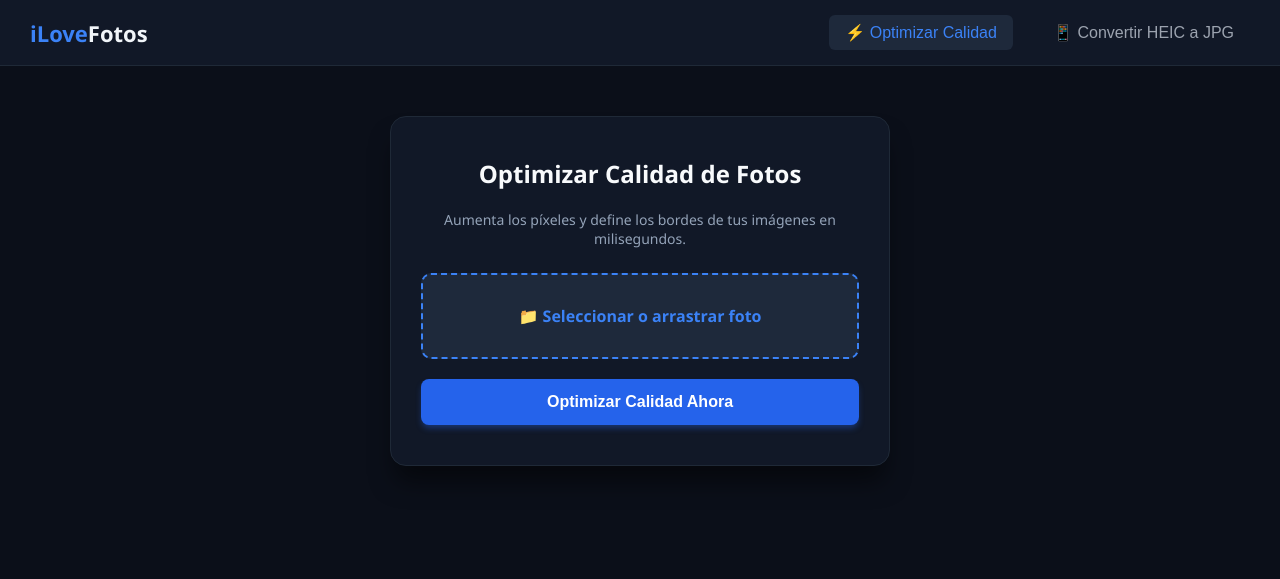
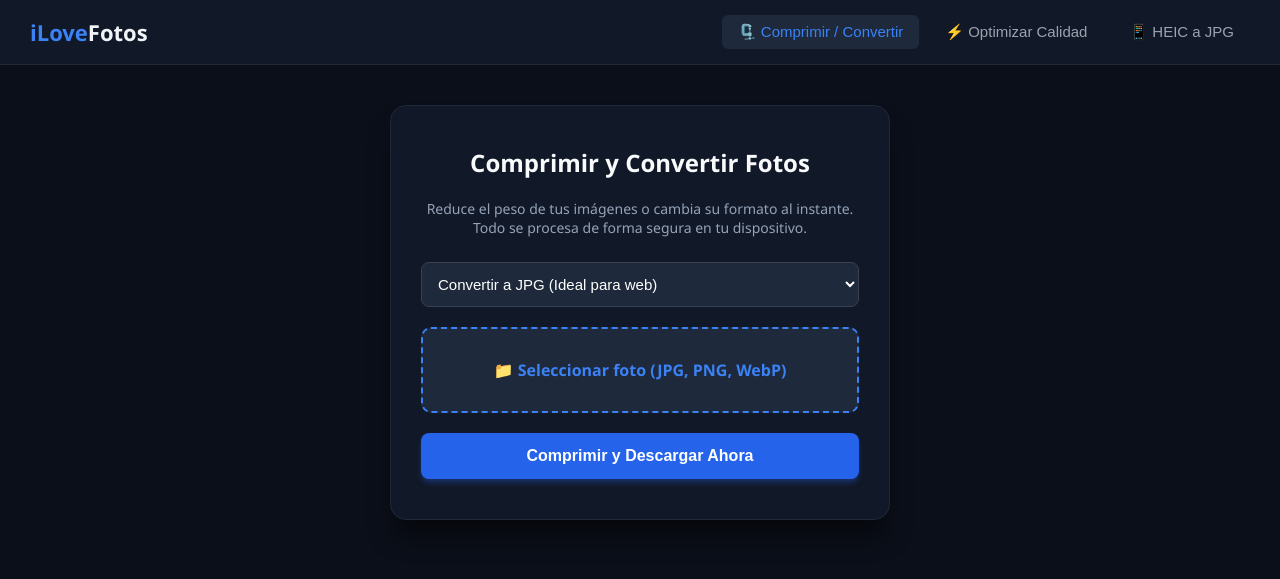
Before and after one commit to sebastianbarrazab-debug/mi-mejorador-de-fotos, a Flask app: page / in a window 1280 px wide. Shown: the top 579 px of the page. Run offline with Flask 3, Linux system fonts and the light colour scheme; some libraries are stand-ins or nearby versions.

Commit message:
Update index.html

```diff
--- a/templates/index.html
+++ b/templates/index.html
@@ -4,30 +4,41 @@
     <meta charset="UTF-8">
     <meta name="viewport" content="width=device-width, initial-scale=1.0">
     <title>iLoveFotos - Herramientas de Imagen Online Gratis</title>
-    <meta name="description" content="Mejora la calidad de tus fotos y convierte archivos HEIC de iPhone a JPG online y gratis de forma local.">
+    <meta name="description" content="Mejora la calidad de tus fotos, comprime imágenes y convierte archivos HEIC online y gratis.">
 
-    <!-- CORREGIDO: Enlace correcto al CDN de heic2any para WebAssembly -->
+    <!-- LIBRERÍAS EXTERNAS -->
+    <!-- heic2any para convertir fotos de iPhone -->
     <script src="https://cdn.jsdelivr.net/npm/heic2any@0.0.4/dist/heic2any.min.js"></script>
+    <!-- browser-image-compression para comprimir y convertir JPG/PNG/WebP -->
+    <script src="https://cdn.jsdelivr.net/npm/browser-image-compression@2.0.2/dist/browser-image-compression.js"></script>
 
     <style>
         body { font-family: 'Segoe UI', system-ui, -apple-system, sans-serif; text-align: center; background: #0b0f19; color: #f1f5f9; padding: 0; margin: 0; }
-        .navbar { background: #111827; padding: 15px 30px; display: flex; justify-content: space-between; align-items: center; border-bottom: 1px solid #1f2937; }
+        .navbar { background: #111827; padding: 15px 30px; display: flex; justify-content: space-between; align-items: center; border-bottom: 1px solid #1f2937; flex-wrap: wrap; gap: 10px; }
         .logo { font-size: 22px; font-weight: bold; color: #3b82f6; text-decoration: none; }
         .logo span { color: #f1f5f9; }
-        .nav-links button { background: transparent; color: #9ca3af; border: none; font-size: 16px; margin-left: 20px; cursor: pointer; padding: 8px 16px; border-radius: 6px; font-weight: 500; transition: 0.2s; }
+        .nav-links { display: flex; gap: 10px; flex-wrap: wrap; justify-content: center; }
+        .nav-links button { background: transparent; color: #9ca3af; border: none; font-size: 15px; cursor: pointer; padding: 8px 16px; border-radius: 6px; font-weight: 500; transition: 0.2s; }
         .nav-links button.active, .nav-links button:hover { color: #3b82f6; background: #1e293b; }
-        .container { padding: 50px 20px; display: flex; flex-direction: column; align-items: center; }
+
+        .container { padding: 40px 20px; display: flex; flex-direction: column; align-items: center; }
         .tab-content { display: none; width: 100%; max-width: 500px; }
         .tab-content.active { display: block; }
+
         .card { background: #111827; padding: 40px 30px; border-radius: 16px; border: 1px solid #1f2937; box-shadow: 0 20px 25px -5px rgba(0,0,0,0.5); text-align: center; margin-bottom: 20px; }
         h2 { margin-top: 0; color: #f8fafc; font-size: 24px; }
         p { color: #94a3b8; font-size: 14px; margin-bottom: 25px; }
+
         input[type="file"] { display: none; }
         .file-label { display: block; background: #1e293b; border: 2px dashed #3b82f6; padding: 30px 20px; border-radius: 10px; cursor: pointer; transition: 0.2s; color: #3b82f6; font-weight: 600; margin-bottom: 20px; word-break: break-all; }
         .file-label:hover { background: #1e293b; border-color: #60a5fa; color: #60a5fa; }
+
+        .selector-formato { width: 100%; padding: 12px; margin-bottom: 20px; border-radius: 8px; background: #1e293b; color: white; border: 1px solid #374151; font-size: 15px; cursor: pointer; }
+
         .btn-action { background: #2563eb; color: white; padding: 14px 28px; border: none; border-radius: 8px; font-size: 16px; font-weight: bold; cursor: pointer; width: 100%; transition: 0.2s; box-shadow: 0 4px 6px -1px rgba(37,99,235,0.4); }
         .btn-action:hover { background: #1d4ed8; }
         .btn-action:disabled { background: #4b5563; cursor: not-allowed; box-shadow: none; }
+
         .ads-section { display: none; width: 100%; max-width: 500px; padding: 20px; background: #1e293b; border-radius: 12px; border: 1px solid #374151; box-sizing: border-box; }
         .ad-box { background: #0b0f19; padding: 40px 20px; margin: 20px 0; color: #64748b; border-radius: 8px; font-size: 14px; border: 1px dashed #334155; }
         .status-text { color: #34d399; font-weight: 600; margin-bottom: 10px; }
@@ -38,32 +49,55 @@
     <nav class="navbar">
         <a href="#" class="logo">iLove<span>Fotos</span></a>
         <div class="nav-links">
-            <button id="nav-mejorar" class="active" onclick="switchTab('mejorar')">⚡ Optimizar Calidad</button>
-            <button id="nav-heic" onclick="switchTab('heic')">📱 Convertir HEIC a JPG</button>
+            <button id="nav-comprimir" class="active" onclick="switchTab('comprimir')">🗜️ Comprimir / Convertir</button>
+            <button id="nav-mejorar" onclick="switchTab('mejorar')">⚡ Optimizar Calidad</button>
+            <button id="nav-heic" onclick="switchTab('heic')">📱 HEIC a JPG</button>
         </div>
     </nav>
 
     <div class="container">
-        <div id="tab-mejorar" class="tab-content active">
+
+        <!-- HERRAMIENTA 1: COMPRIMIR Y CONVERTIR (NUEVA - 100% CLIENTE) -->
+        <div id="tab-comprimir" class="tab-content active">
+            <div class="card">
+                <h2>Comprimir y Convertir Fotos</h2>
+                <p>Reduce el peso de tus imágenes o cambia su formato al instante. Todo se procesa de forma segura en tu dispositivo.</p>
+
+                <select id="formato-salida" class="selector-formato">
+                    <option value="image/jpeg">Convertir a JPG (Ideal para web)</option>
+                    <option value="image/png">Convertir a PNG (Mantiene fondo transparente)</option>
+                    <option value="image/webp">Convertir a WebP (Máxima compresión)</option>
+                </select>
+
+                <label for="input-comprimir" class="file-label" id="label-comprimir">📁 Seleccionar foto (JPG, PNG, WebP)</label>
+                <input type="file" id="input-comprimir" accept="image/*" onchange="updateLabel('comprimir')">
+                <button class="btn-action" id="btn-comprimir" onclick="procesarCompresion()">Comprimir y Descargar Ahora</button>
+            </div>
+        </div>
+
+        <!-- HERRAMIENTA 2: OPTIMIZAR CALIDAD (SERVIDOR) -->
+        <div id="tab-mejorar" class="tab-content">
             <div class="card">
                 <h2>Optimizar Calidad de Fotos</h2>
-                <p>Aumenta los píxeles y define los bordes de tus imágenes en milisegundos.</p>
+                <p>Aumenta los píxeles y define los bordes de tus imágenes mediante algoritmos avanzados.</p>
                 <label for="input-mejorar" class="file-label" id="label-mejorar">📁 Seleccionar o arrastrar foto</label>
                 <input type="file" id="input-mejorar" accept="image/*" onchange="updateLabel('mejorar')">
                 <button class="btn-action" onclick="procesarMejora()">Optimizar Calidad Ahora</button>
             </div>
         </div>
 
+        <!-- HERRAMIENTA 3: CONVERTIR HEIC (WEBASSEMBLY CLIENTE) -->
         <div id="tab-heic" class="tab-content">
             <div class="card">
-                <h2>Convertir HEIC de iPhone a JPG</h2>
-                <p>100% Privado: Tus fotos se procesan de forma segura dentro de tu dispositivo mediante WebAssembly.</p>
-                <label for="input-heic" class="file-label" id="label-heic">🍏 Seleccionar archivo .heic de Apple</label>
+                <h2>Convertir HEIC a JPG</h2>
+                <p>100% Privado: Tus fotos de iPhone se decodifican de forma segura en tu navegador sin subirlas a internet.</p>
+                <label for="input-heic" class="file-label" id="label-heic">🍏 Seleccionar archivo .heic</label>
                 <input type="file" id="input-heic" accept=".heic,.HEIC" onchange="updateLabel('heic')">
                 <button class="btn-action" id="btn-convertir-heic" onclick="procesarHeicWasm()">Convertir a JPG al Instante</button>
             </div>
         </div>
 
+        <!-- ZONA DE DESCARGA Y ANUNCIOS -->
         <div class="ads-section" id="seccion-anuncio">
             <div class="status-text" id="texto-estado">¡Procesamiento completo con éxito!</div>
             <div class="ad-box">
@@ -77,10 +111,9 @@
     <script>
         let blobDescargaLocal = null;
         let urlDescargaServidor = "";
-        let modoActual = "mejorar";
+        let extensionDescargaLocal = "jpg";
 
         function switchTab(tab) {
-            modoActual = tab;
             document.querySelectorAll('.tab-content').forEach(el => el.classList.remove('active'));
             document.querySelectorAll('.nav-links button').forEach(el => el.classList.remove('active'));
             document.getElementById(`tab-${tab}`).classList.add('active');
@@ -98,6 +131,51 @@
             }
         }
 
+        // --- 1. NUEVA FUNCIÓN: COMPRIMIR Y CONVERTIR (CLIENTE) ---
+        async function procesarCompresion() {
+            let inputElement = document.getElementById('input-comprimir');
+            if (!inputElement || !inputElement.files || !inputElement.files[0]) {
+                return alert("Por favor, selecciona una foto primero.");
+            }
+
+            let archivoOriginal = inputElement.files[0];
+            let formatoElegido = document.getElementById('formato-salida').value;
+            let boton = document.getElementById('btn-comprimir');
+
+            boton.innerText = "⏳ Procesando en tu dispositivo...";
+            boton.disabled = true;
+
+            // Mapear el mime-type a una extensión para la descarga
+            if (formatoElegido === 'image/png') extensionDescargaLocal = 'png';
+            else if (formatoElegido === 'image/webp') extensionDescargaLocal = 'webp';
+            else extensionDescargaLocal = 'jpg';
+
+            let opciones = {
+                maxSizeMB: 1, // Intentará reducir el peso por debajo de 1MB
+                maxWidthOrHeight: 1920, // Resolución máxima Full HD
+                useWebWorker: true,
+                fileType: formatoElegido
+            };
+
+            try {
+                let archivoComprimido = await imageCompression(archivoOriginal, opciones);
+                blobDescargaLocal = archivoComprimido;
+                urlDescargaServidor = "";
+
+                let tamañoFinalMB = (archivoComprimido.size / 1024 / 1024).toFixed(2);
+                document.getElementById('texto-estado').innerText = `¡Listo! Tamaño reducido a ${tamañoFinalMB} MB`;
+                document.getElementById('seccion-anuncio').style.display = 'block';
+                arrancarTemporizadorAnuncio();
+            } catch (error) {
+                console.error(error);
+                alert("Error al comprimir o convertir la imagen.");
+            } finally {
+                boton.innerText = "Comprimir y Descargar Ahora";
+                boton.disabled = false;
+            }
+        }
+
+        // --- 2. FUNCIÓN: OPTIMIZAR CALIDAD (SERVIDOR) ---
         async function procesarMejora() {
             let inputElement = document.getElementById('input-mejorar');
             if (!inputElement || !inputElement.files || !inputElement.files[0]) {
@@ -119,7 +197,7 @@
                     blobDescargaLocal = null;
                     arrancarTemporizadorAnuncio();
                 } else {
-                    alert("Hubo un error al procesar la imagen en el servidor.");
+                    alert("Error en el servidor. Puede que la imagen sea demasiado grande.");
                     document.getElementById('seccion-anuncio').style.display = 'none';
                 }
             } catch (error) {
@@ -129,6 +207,7 @@
             }
         }
 
+        // --- 3. FUNCIÓN: CONVERTIR HEIC (CLIENTE) ---
         async function procesarHeicWasm() {
             let inputElement = document.getElementById('input-heic');
             if (!inputElement || !inputElement.files || !inputElement.files[0]) {
@@ -136,8 +215,9 @@
             }
 
             let botonConvertir = document.getElementById('btn-convertir-heic');
-            botonConvertir.innerText = "⏳ Decodificando WebAssembly...";
+            botonConvertir.innerText = "⏳ Decodificando en el navegador...";
             botonConvertir.disabled = true;
+            extensionDescargaLocal = 'jpg'; // El resultado de heic2any aquí es jpeg
 
             try {
                 let blobJpg = await heic2any({
@@ -149,19 +229,19 @@
                 blobDescargaLocal = Array.isArray(blobJpg) ? blobJpg[0] : blobJpg;
                 urlDescargaServidor = "";
 
-                document.getElementById('texto-estado').innerText = "¡Conversión WebAssembly Completada!";
+                document.getElementById('texto-estado').innerText = "¡Conversión Privada Completada!";
                 document.getElementById('seccion-anuncio').style.display = 'block';
                 arrancarTemporizadorAnuncio();
             } catch (error) {
                 console.error(error);
-                alert("Error al decodificar el archivo HEIC. Asegúrate de que sea un formato de Apple válido.");
+                alert("Error. Asegúrate de subir un archivo .heic original de Apple.");
             } finally {
                 botonConvertir.innerText = "Convertir a JPG al Instante";
                 botonConvertir.disabled = false;
             }
         }
 
-        // CORREGIDO: Lógica del temporizador implementada correctamente
+        // --- TEMPORIZADOR DE DESCARGA GLOBAL ---
         function arrancarTemporizadorAnuncio() {
             let segundos = 10;
             let btnDescargar = document.getElementById('btn-descargar');
@@ -177,13 +257,12 @@
                     btnDescargar.innerText = "📥 Descargar Archivo";
                     btnDescargar.disabled = false;
 
-                    // Asignar acción de descarga al botón
                     btnDescargar.onclick = () => {
                         if (blobDescargaLocal) {
                             let url = URL.createObjectURL(blobDescargaLocal);
                             let a = document.createElement('a');
                             a.href = url;
-                            a.download = "convertido.jpg";
+                            a.download = `ilovefotos_procesado.${extensionDescargaLocal}`;
                             a.click();
                         } else if (urlDescargaServidor) {
                             window.location.href = urlDescargaServidor;
```
